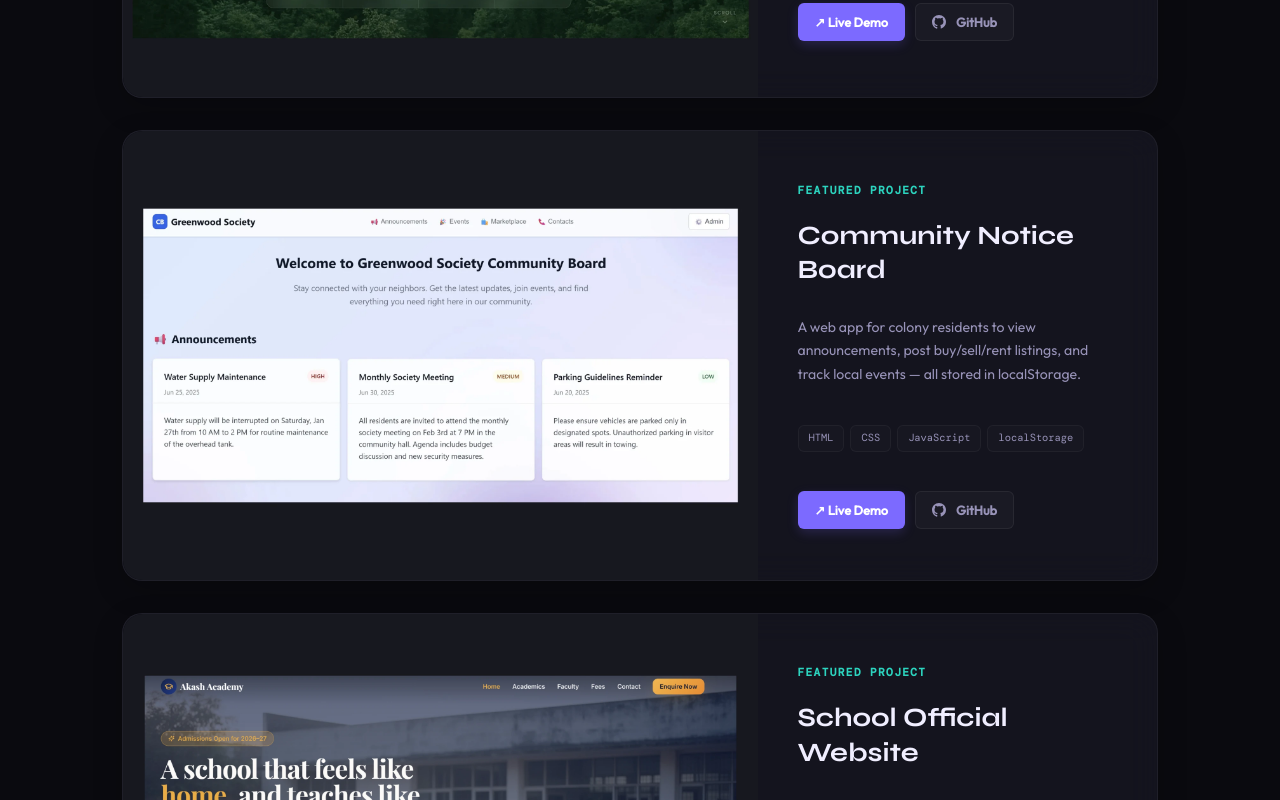
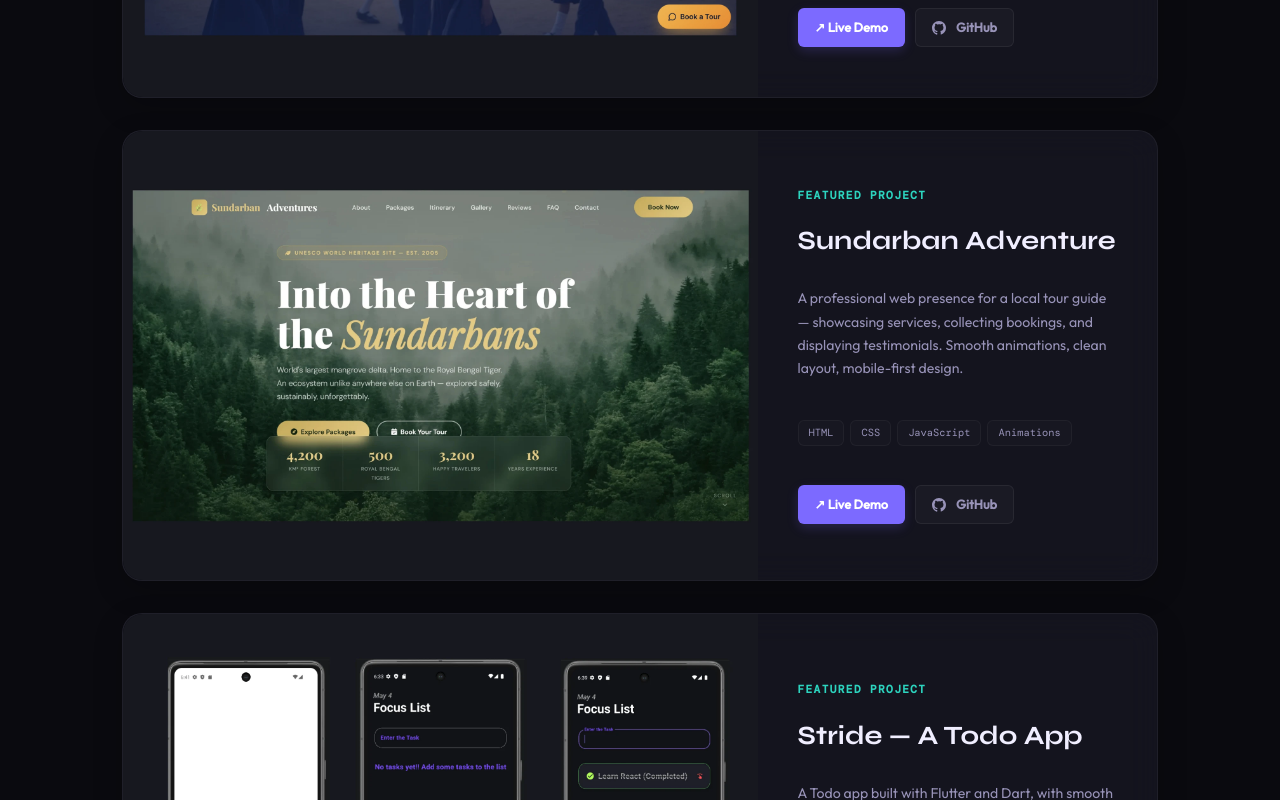
Before and after one commit to SahilSiddiqui-dev/portfolio, a Next.js app: page / in a window 1280 px wide. Shown: the part 4900-5700 px from the top of the page. Built offline with nearby package versions, Linux system fonts and the light colour scheme.

Commit message:
feat: add Projects component with interactive cards and project showcase data

```diff
--- a/src/components/Projects.tsx
+++ b/src/components/Projects.tsx
@@ -27,6 +27,16 @@ const PROJECTS: Project[] = [
   {
     featured: true,
     tag: { type: "live", label: "✦ Live Project" },
+    title: "School Official Website",
+    desc: "A responsive school website that centralizes all essential details and enables online inquiries, saving time for both families and staff.",
+    stack: ["React", "TailwindCSS", "Firebase"],
+    demo: "https://akash-school-demo.vercel.app/",
+    github: "https://github.com/SahilSiddiqui-dev/School_Demo",
+    preview: "/assets/school.webp",
+  },
+  {
+    featured: true,
+    tag: { type: "live", label: "✦ Live Project" },
     title: "Sundarban Adventure",
     desc: "A professional web presence for a local tour guide — showcasing services, collecting bookings, and displaying testimonials. Smooth animations, clean layout, mobile-first design.",
     stack: ["HTML", "CSS", "JavaScript", "Animations"],
@@ -34,26 +44,7 @@ const PROJECTS: Project[] = [
     github: "https://github.com/SahilSiddiqui-dev/Sundarban-Adventure",
     preview: "/assets/sundarban-adventure.webp",
   },
-  {
-    featured: true,
-    tag: { type: "college", label: "🏫 College Project" },
-    title: "Community Notice Board",
-    desc: "A web app for colony residents to view announcements, post buy/sell/rent listings, and track local events — all stored in localStorage.",
-    stack: ["HTML", "CSS", "JavaScript", "localStorage"],
-    demo: "https://sahilsiddiqui-dev.github.io/Community-Notice-board-Website/",
-    github: "https://github.com/SahilSiddiqui-dev/Community-Notice-board-Website",
-    preview: "/assets/community.webp",
-  },
-  {
-    featured: true,
-    tag: { type: "live", label: "✦ Live Project" },
-    title: "School Official Website",
-    desc: "A responsive school website that centralizes all essential details and enables online inquiries, saving time for both families and staff.",
-    stack: ["React", "TailwindCSS", "Firebase"],
-    demo: "https://akash-school-demo.vercel.app/",
-    github: "https://github.com/SahilSiddiqui-dev/School_Demo",
-    preview: "/assets/school.webp",
-  },
+
   {
     featured: true,
     tag: { type: "wip", label: "✦ Active Project" },
```
